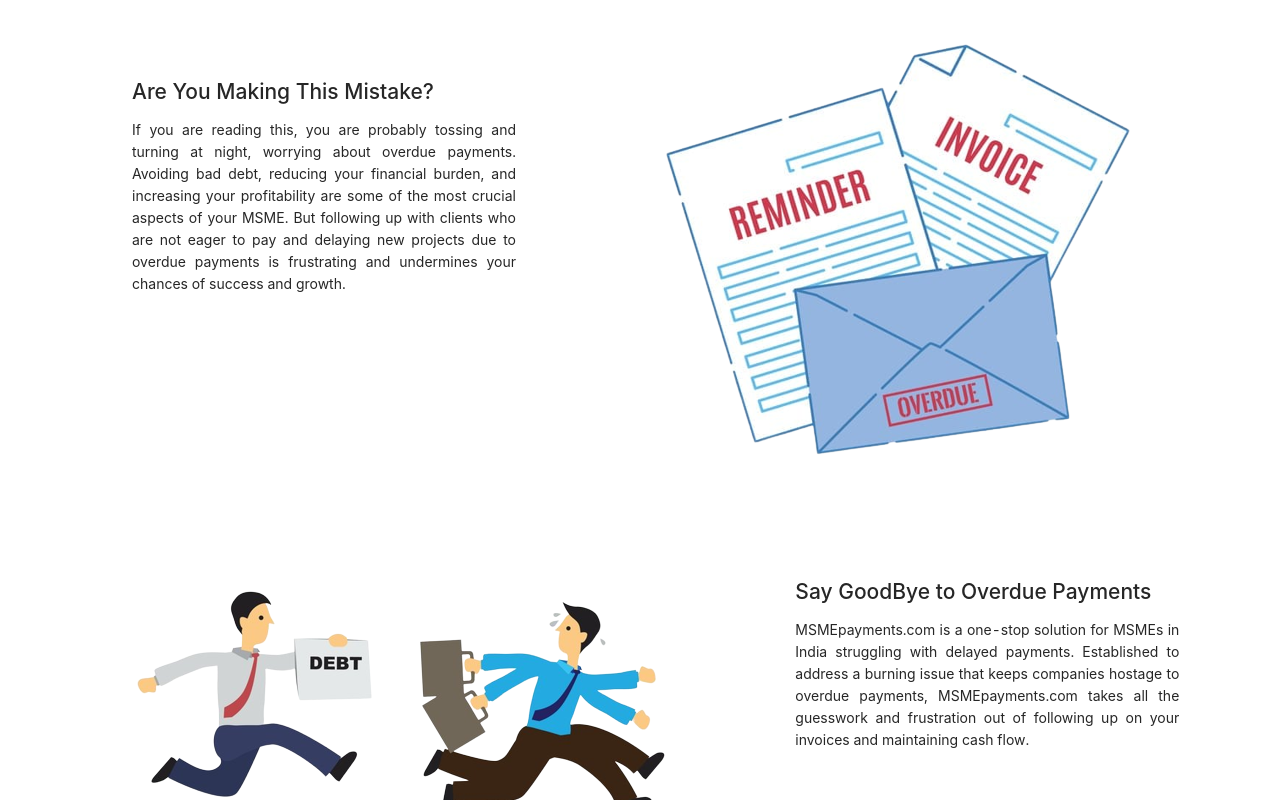
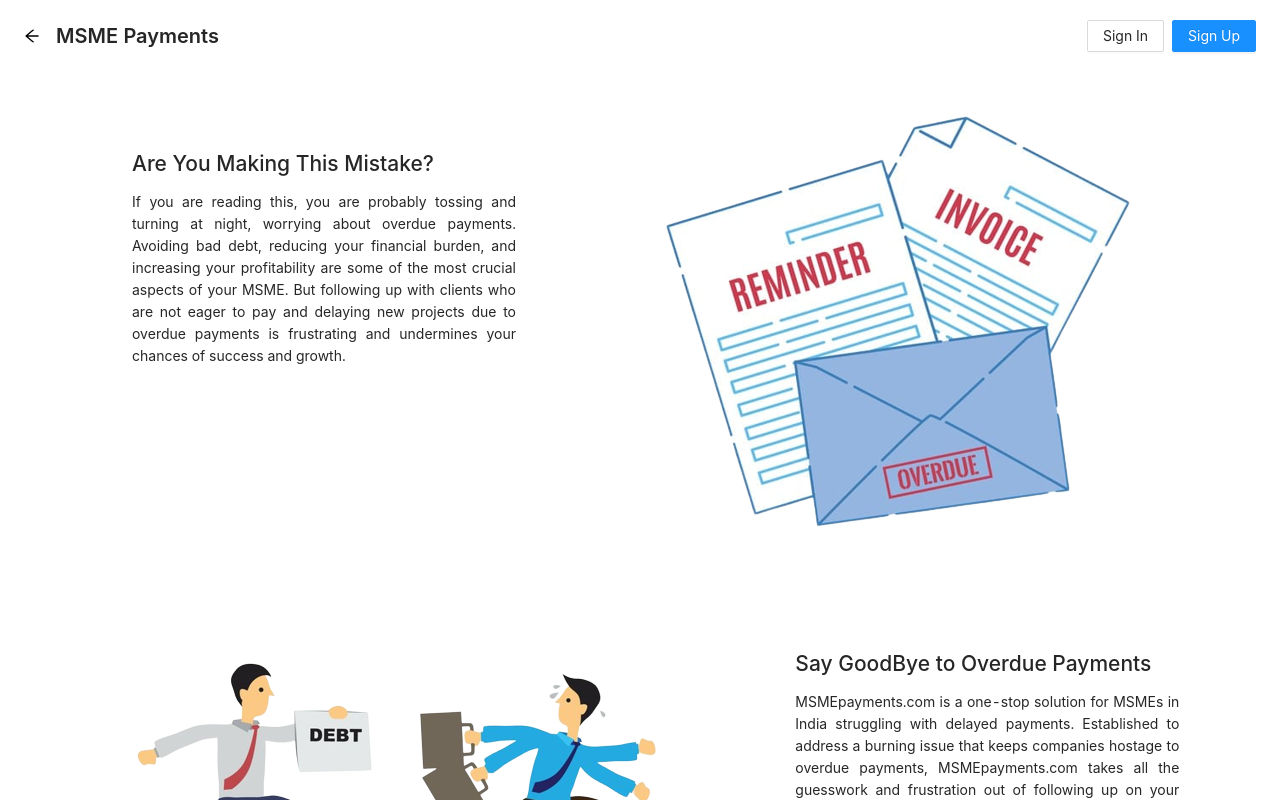
Before and after one commit to VKJ-Law-Offices/frontend, a React (Create React App) app: page / in a window 1280 px wide. Shown: the top 800 px of the page. Built offline with nearby package versions, Linux system fonts and the light colour scheme.

Commit message:
header added

```diff
--- a/src/components/Homepage/Homepage.jsx
+++ b/src/components/Homepage/Homepage.jsx
@@ -1,10 +1,21 @@
 import React from 'react';
 import "./Homepage.css"
-
-import { Button, Card } from "antd";
+import { Button, Descriptions, PageHeader, Card } from 'antd';
 const Homepage = () => {
   return (
     <div>
+      <div className="site-page-header-ghost-wrapper">
+        <PageHeader
+          ghost={false}
+          onBack={() => window.history.back()}
+          title="MSME Payments"
+          extra={[
+            <Button key="2" href="https://www.msmepayments.com/signup">Sign In</Button>,
+            <Button key="1" type="primary" href="https://www.msmepayments.com/signin">Sign Up</Button>,
+          ]}
+        >
+        </PageHeader>
+      </div>
       <div style={{ display: "flex", justifyContent: "space-evenly" }}>
         <div style={{ width: "30%", marginTop: "75px" }}>
           <h2>Are You Making This Mistake?</h2>
```
